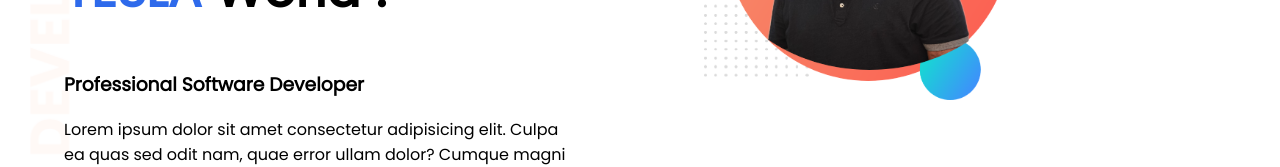
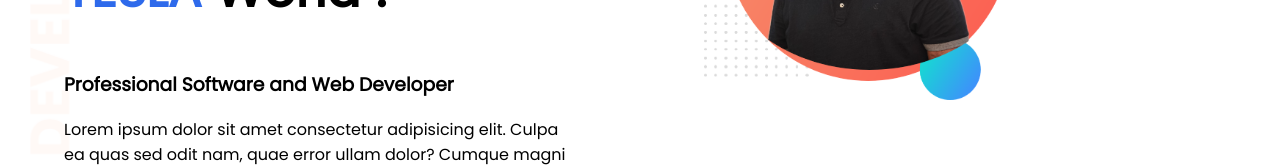
Before and after one commit to assraf-nur/personal-prot, a plain HTML site: page index.html in a window 1280 px wide. Shown: the part 205-372 px from the top of the page. Drawn offline with Linux system fonts and the light colour scheme.

Commit message:
some changes

```diff
--- a/index.html
+++ b/index.html
@@ -16,7 +16,7 @@
         <div class="half-width">
             <h1>Welcome to</h1>
             <h1> <span class="tes">TESLA</span> World !</h1>
-            <h3>Professional Software Developer</h3>
+            <h3>Professional Software and Web Developer</h3>
             <p>Lorem ipsum dolor sit amet consectetur adipisicing elit. Culpa ea quas sed odit nam, quae error ullam dolor? Cumque magni alias harum quae natus unde sequi fugit nisi distinctio laudantium.
             </p>
             <a class="hire-btn" target="_blank" href="https://github.com/assraf-nur">GITHUB</a>
```
